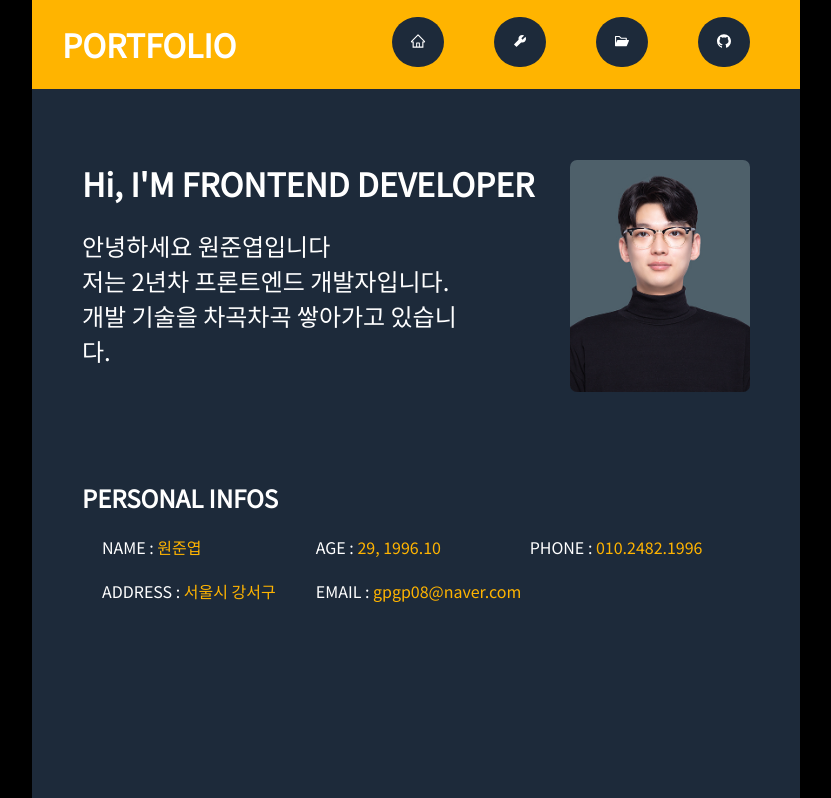
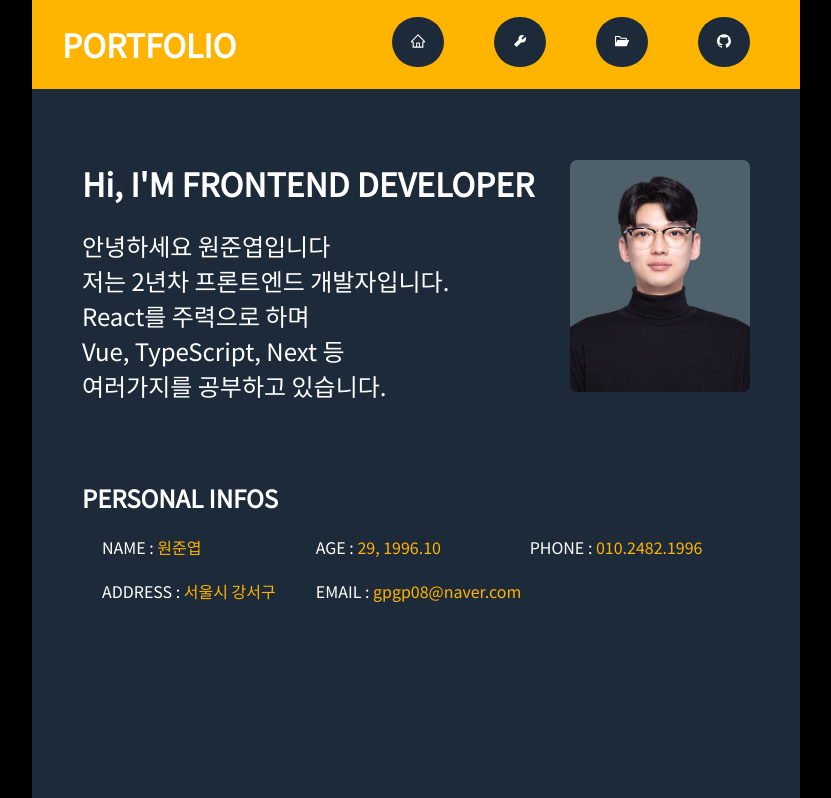
Before and after one commit to Wjyeop/portfolio, a React (Create React App) app: page / in a window 1280 px wide. Shown: the top 798 px of the page, without its empty margins (224-1055 px from the left). Built offline with nearby package versions, Linux system fonts and the light colour scheme.

Commit message:
Fix. 문구수정

```diff
--- a/src/pages/Dashboard.js
+++ b/src/pages/Dashboard.js
@@ -9,7 +9,9 @@ function Dashboard() {
 
         <p className="p1">안녕하세요 원준엽입니다</p>
         <p className="p2">저는 2년차 프론트엔드 개발자입니다.</p>
-        <p className="p3">개발 기술을 차곡차곡 쌓아가고 있습니다.</p>
+        <p className="p3">React를 주력으로 하며</p>
+        <p> Vue, TypeScript, Next 등</p>
+        <p>여러가지를 공부하고 있습니다.</p>
         <img src="img/profile.jpg" alt="" />
       </div>
       <div className="dashboard-2">
--- a/src/pages/Menu.js
+++ b/src/pages/Menu.js
@@ -5,8 +5,6 @@ import {
   AiFillGithub,
   AiFillTool,
   AiOutlineHome,
-  GiHamburgerMenu,
-  FaHamburger,
 } from "react-icons/ai";
 import { RxHamburgerMenu } from "react-icons/rx";
 
--- a/src/pages/Projects.js
+++ b/src/pages/Projects.js
@@ -49,7 +49,8 @@ const data = [
     details: [
       "이공커피 웹사이트 리뉴얼",
       "카페 홈페이지 제작, 문의하기, 네이버지도와 카카오지도를 활용한 매장 찾기",
-      "스택 : React18, JavaScript, HTML, CSS, Photoshop, Firebase",
+      "A-Z 풀스택 개발 및 디자인, 반응형(작업중), SEO 최적화, 웹사이트 유지보수 및 관리",
+      "풀스택 : React18, JavaScript, HTML, CSS, Photoshop, Firebase",
     ],
     link: "https://yigong-coffee.web.app/",
   },
```
